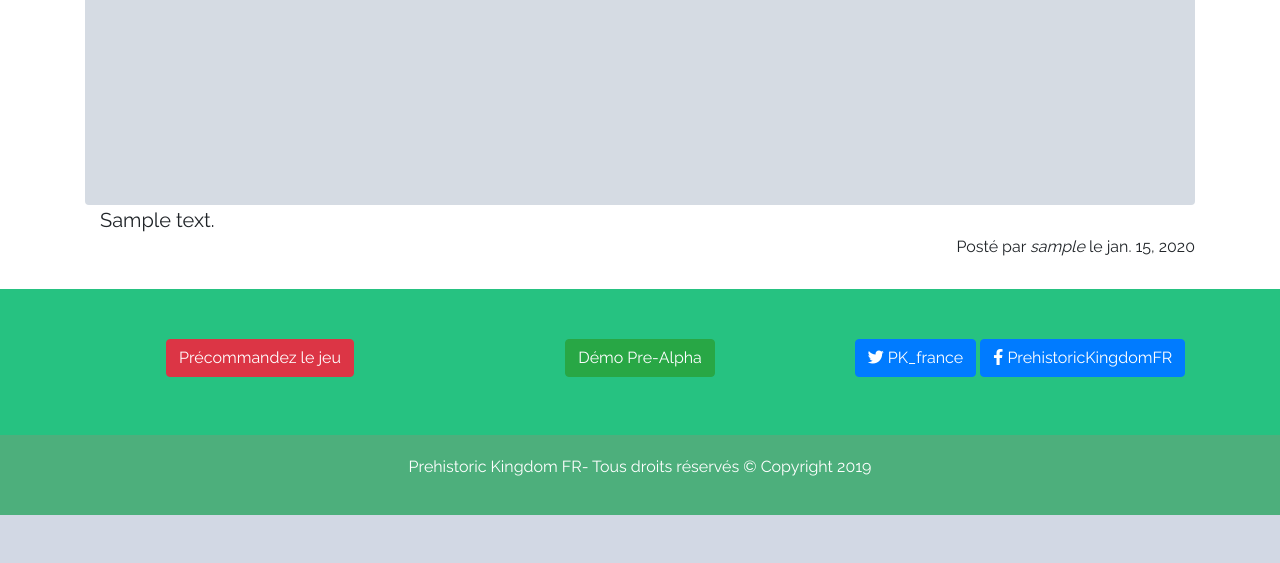
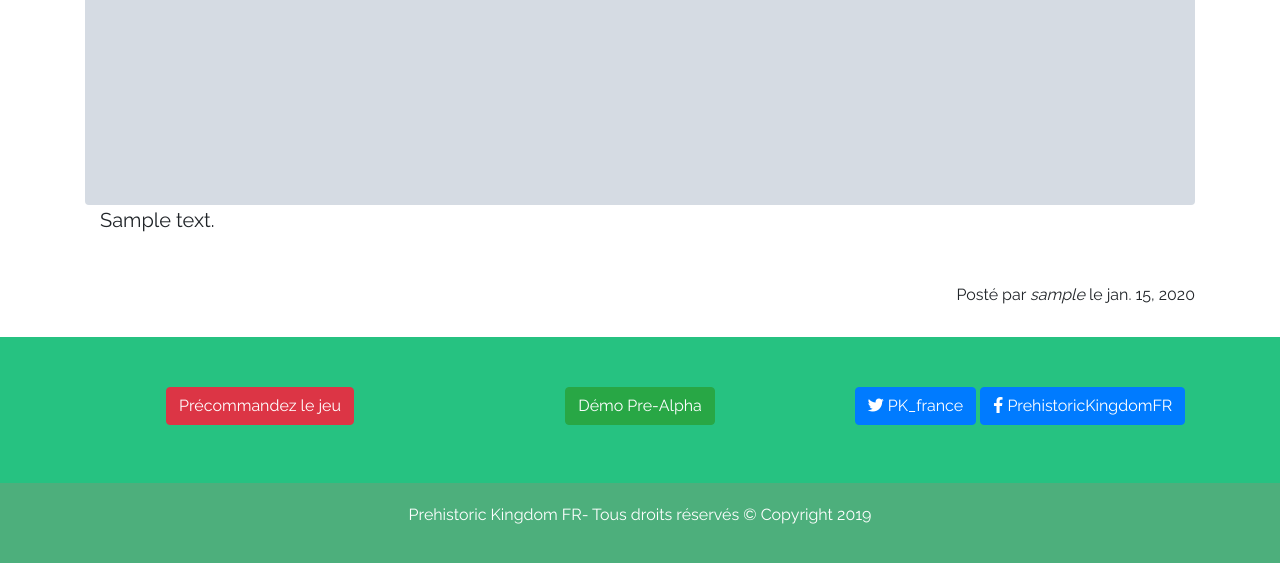
Before and after one commit to ludel/PK-France, a Django app: page /blog/news/1/ in a window 1280 px wide. Shown: the part 807-1370 px from the top of the page. Before the commit the page ends 1322 px from the top, so only its background shows below. Run offline with Django 3.2, Linux system fonts and the light colour scheme; tables that the repository leaves empty hold one stand-in row (values such as "Sample post"); grey boxes marked "Sample" are stand-in pictures; some libraries are stand-ins or nearby versions.

Commit message:
Fix typo

```diff
--- a/blog/templates/blog/news_item.html
+++ b/blog/templates/blog/news_item.html
@@ -23,7 +23,7 @@
             {{ object.body|safe }}
         </div>
 
-        <p class="text-right">Posté par <em>{{ object.author }}</em> le {{ object.date|date }}</p>
+        <p class="text-right mt-5">Posté par <em>{{ object.author }}</em> le {{ object.date|date }}</p>
 
     </div>
 {% endblock %}
```
